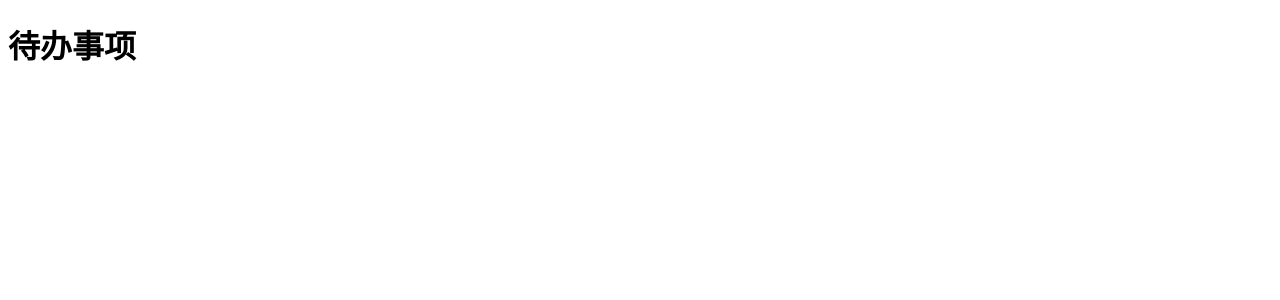
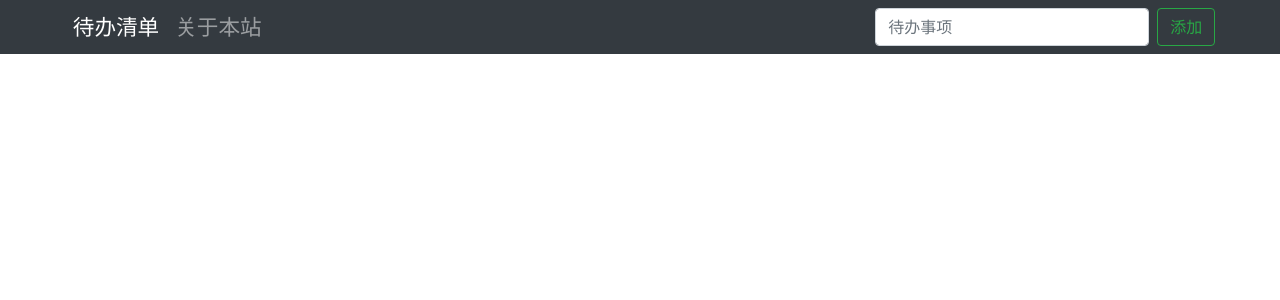
Before and after one commit to bestofQ/to_do_list, a Django app: page / in a window 1280 px wide. Shown: the top 300 px of the page. Run offline with Django 3.2, Linux system fonts and the light colour scheme; some libraries are stand-ins or nearby versions.

Commit message:
使用bootstrap修改主页的导航栏

```diff
--- a/to_do_list/todolist/templates/home.html
+++ b/to_do_list/todolist/templates/home.html
@@ -1,10 +1,55 @@
-<!DOCTYPE html>
+
+<!doctype html>
 <html lang="en">
-<head>
-	<meta charset="UTF-8">
-	<title>待办事项</title>
-</head>
-<body>
-	<h1>待办事项</h1>
-</body>
+  <head>
+    <meta charset="utf-8">
+    <meta name="viewport" content="width=device-width, initial-scale=1, shrink-to-fit=no">
+    <meta name="description" content="">
+    <meta name="author" content="Mark Otto, Jacob Thornton, and Bootstrap contributors">
+    <meta name="generator" content="Jekyll v3.8.6">
+    <title>待办清单</title>
+
+    <link rel="canonical" href="https://getbootstrap.com/docs/4.4/examples/navbar-static/">
+
+    <!-- Bootstrap core CSS -->
+    <link rel="stylesheet" href="https://stackpath.bootstrapcdn.com/bootstrap/4.4.1/css/bootstrap.min.css" integrity="sha384-Vkoo8x4CGsO3+Hhxv8T/Q5PaXtkKtu6ug5TOeNV6gBiFeWPGFN9MuhOf23Q9Ifjh" crossorigin="anonymous">
+
+	<style type='text/css'>
+		#topnav{
+			font-size: 1.35em;
+			padding-left: 3em;
+			padding-right: 3em;
+			height: 2.5em;
+		}
+	</style>
+
+
+  </head>
+  <body>
+    <nav class="navbar navbar-expand-md navbar-dark bg-dark mb-4" id='topnav'>
+
+  <div class="collapse navbar-collapse" id="navbarCollapse">
+    <ul class="navbar-nav mr-auto">
+
+      <li class="nav-item active">
+        <a class="nav-link" href="#">待办清单</a>
+      </li>
+      <li class="nav-item">
+        <a class="nav-link" href="#">关于本站</a>
+      </li>
+
+    </ul>
+    <form class="form-inline mt-2 mt-md-0">
+      <input class="form-control mr-sm-2" type="text" placeholder="待办事项" aria-label="Search">
+      <button class="btn btn-outline-success my-2 my-sm-0" type="submit">添加</button>
+    </form>
+  </div>
+</nav>
+
+<main role="main" class="container">
+
+</main>
+	<script src="https://code.jquery.com/jquery-3.4.1.slim.min.js" integrity="sha384-J6qa4849blE2+poT4WnyKhv5vZF5SrPo0iEjwBvKU7imGFAV0wwj1yYfoRSJoZ+n" crossorigin="anonymous"></script>
+	<script src="https://cdn.jsdelivr.net/npm/popper.js@1.16.0/dist/umd/popper.min.js" integrity="sha384-Q6E9RHvbIyZFJoft+2mJbHaEWldlvI9IOYy5n3zV9zzTtmI3UksdQRVvoxMfooAo" crossorigin="anonymous"></script>
+	<script src="https://stackpath.bootstrapcdn.com/bootstrap/4.4.1/js/bootstrap.min.js" integrity="sha384-wfSDF2E50Y2D1uUdj0O3uMBJnjuUD4Ih7YwaYd1iqfktj0Uod8GCExl3Og8ifwB6" crossorigin="anonymous"></script>
 </html>
```
